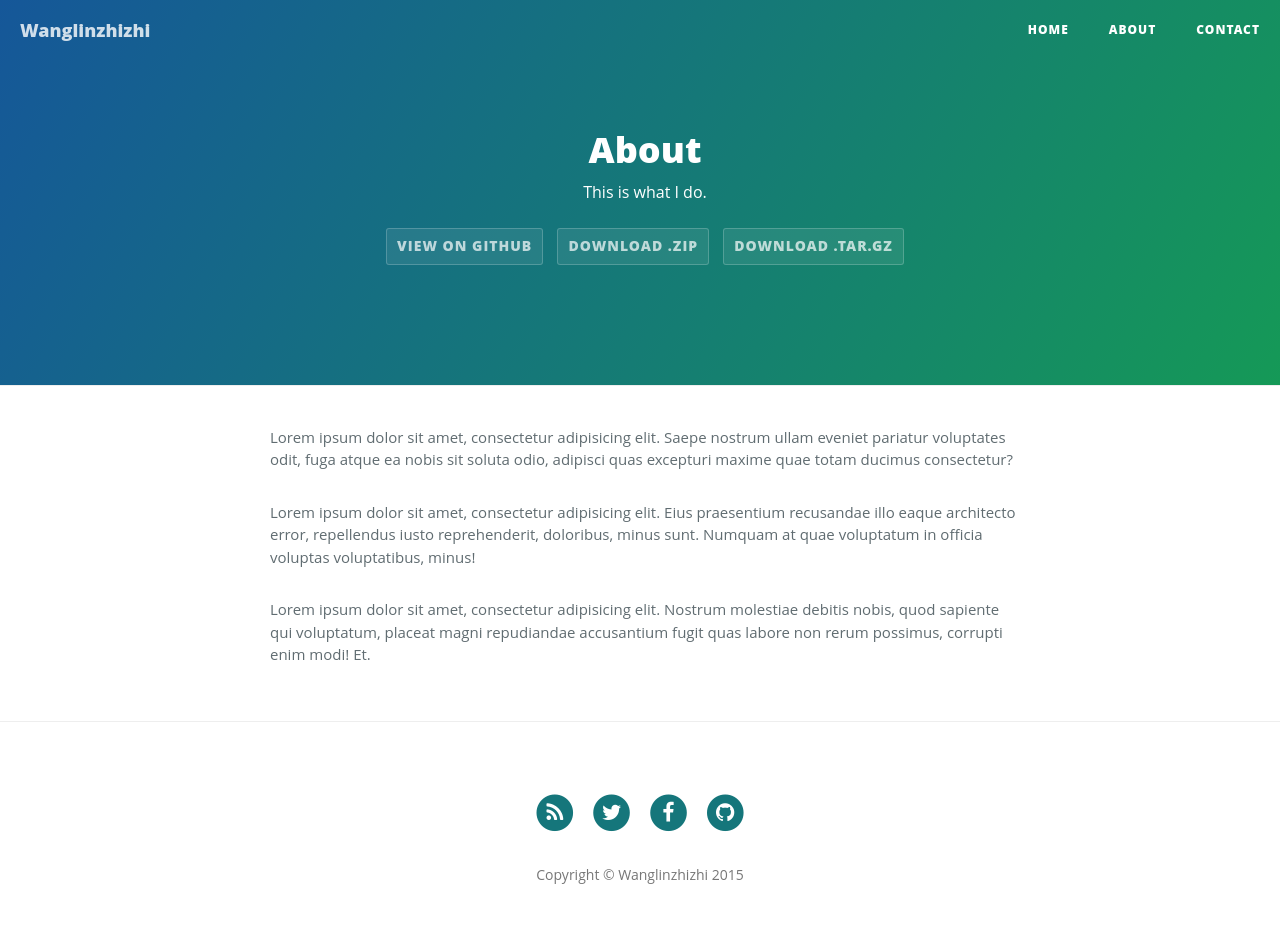
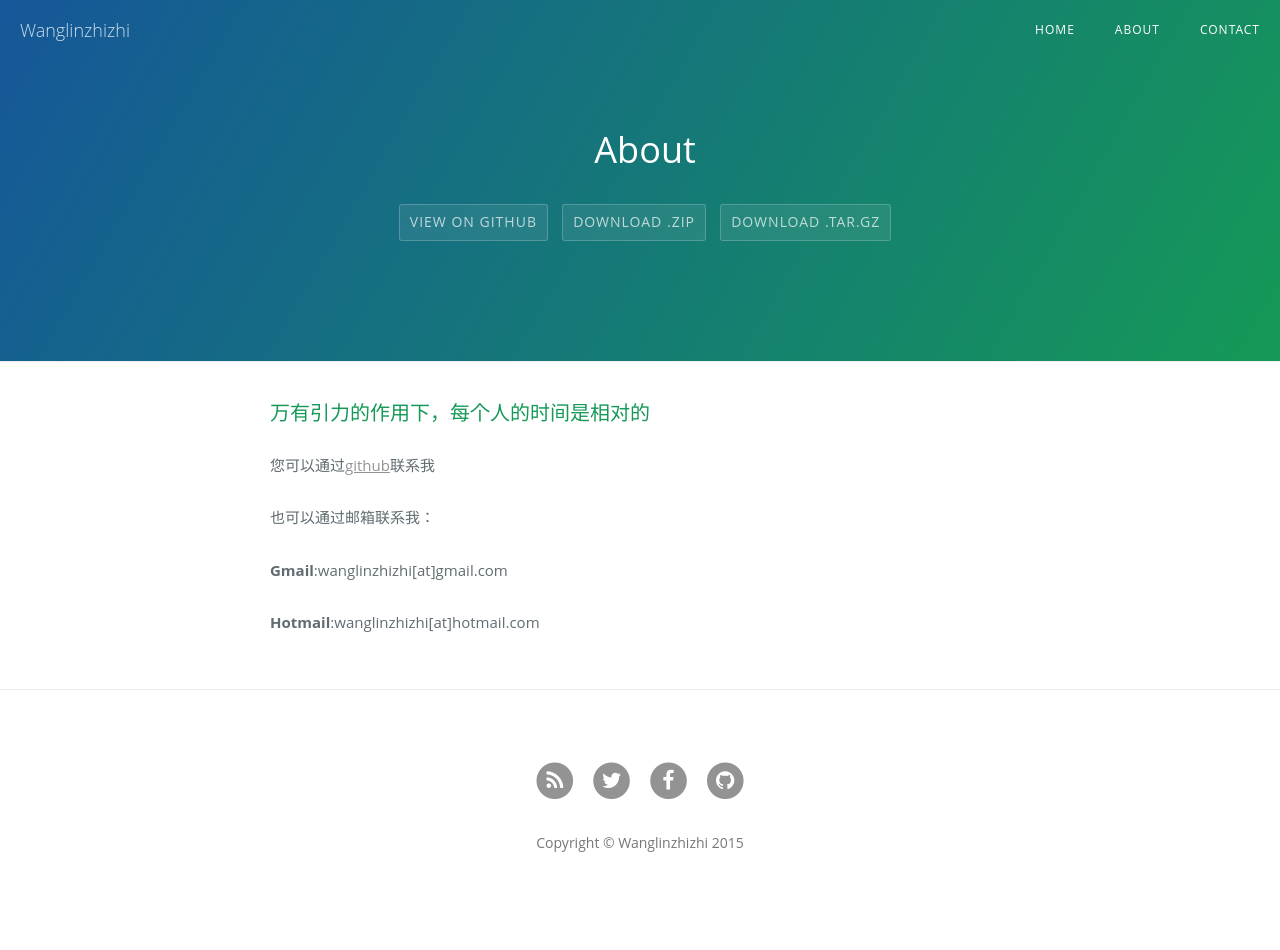
Before and after one commit to wagnlinzh/jekyll_demo, a Jekyll site: the page built from about.md, in a window 1280 px wide. Built offline with Jekyll 4.4.1, drawn with Linux system fonts in a browser that asks for light colours; nearby versions of some CDN libraries; after the commit the page ends 918 px from its top, so only the background shows below that.

Commit message:
change to improve theme
06/28

```diff
--- a/about.html
+++ /dev/null
@@ -1,12 +0,0 @@
----
-layout: page
-title: "About"
-description: "This is what I do."
-header-img: "img/about-bg.jpg"
----
-
-<p>Lorem ipsum dolor sit amet, consectetur adipisicing elit. Saepe nostrum ullam eveniet pariatur voluptates odit, fuga atque ea nobis sit soluta odio, adipisci quas excepturi maxime quae totam ducimus consectetur?</p>
-
-<p>Lorem ipsum dolor sit amet, consectetur adipisicing elit. Eius praesentium recusandae illo eaque architecto error, repellendus iusto reprehenderit, doloribus, minus sunt. Numquam at quae voluptatum in officia voluptas voluptatibus, minus!</p>
-
-<p>Lorem ipsum dolor sit amet, consectetur adipisicing elit. Nostrum molestiae debitis nobis, quod sapiente qui voluptatum, placeat magni repudiandae accusantium fugit quas labore non rerum possimus, corrupti enim modi! Et.</p>
--- /dev/null
+++ b/about.md
@@ -0,0 +1,18 @@
+---
+layout: page
+title: About
+permalink: /about/
+---
+
+
+###万有引力的作用下，每个人的时间是相对的
+
+
+ 您可以通过[github](https://github.com/wagnlinzh)联系我
+
+
+ 也可以通过邮箱联系我：
+
+**Gmail**:wanglinzhizhi[at]gmail.com
+
+**Hotmail**:wanglinzhizhi[at]hotmail.com
--- a/css/clean-blog.css
+++ b/css/clean-blog.css
@@ -17,7 +17,7 @@ h4,
 h5,
 h6 {
   font-family: 'Open Sans', 'Helvetica Neue', Helvetica, Arial, sans-serif;
-  font-weight: 800;
+  font-weight: 00;
 }
 a {
   color: #404040;
@@ -50,12 +50,12 @@ hr.small {
   font-family: 'Open Sans', 'Helvetica Neue', Helvetica, Arial, sans-serif;
 }
 .navbar-custom .navbar-brand {
-  font-weight: 800;
+  font-weight: 200;
 }
 .navbar-custom .nav li a {
   text-transform: uppercase;
   font-size: 12px;
-  font-weight: 800;
+  font-weight: 00;
   letter-spacing: 1px;
 }
 @media only screen and (min-width: 768px) {
@@ -324,7 +324,7 @@ form .row:first-child .floating-label-form-group {
   font-family: 'Open Sans', 'Helvetica Neue', Helvetica, Arial, sans-serif;
   text-transform: uppercase;
   font-size: 14px;
-  font-weight: 800;
+  font-weight: 00;
   letter-spacing: 1px;
   border-radius: 0;
   padding: 15px 25px;
@@ -363,8 +363,8 @@ form .row:first-child .floating-label-form-group {
 .pager li > a:hover,
 .pager li > a:focus {
   color: white;
-  background-color: #0085a1;
-  border: 1px solid #0085a1;
+  background-color: #15925F;
+  border: 1px solid #15965A;
 }
 .pager .disabled > a,
 .pager .disabled > a:hover,
--- a/css/stylesheet.css
+++ b/css/stylesheet.css
@@ -10,7 +10,7 @@ body {
   color: #606c71; }
 
 a {
-  color: #15767B;
+  color: rgba(9, 9, 9, 0.44);
   text-decoration: none; }
   a:hover {
     text-decoration: underline; }
```
